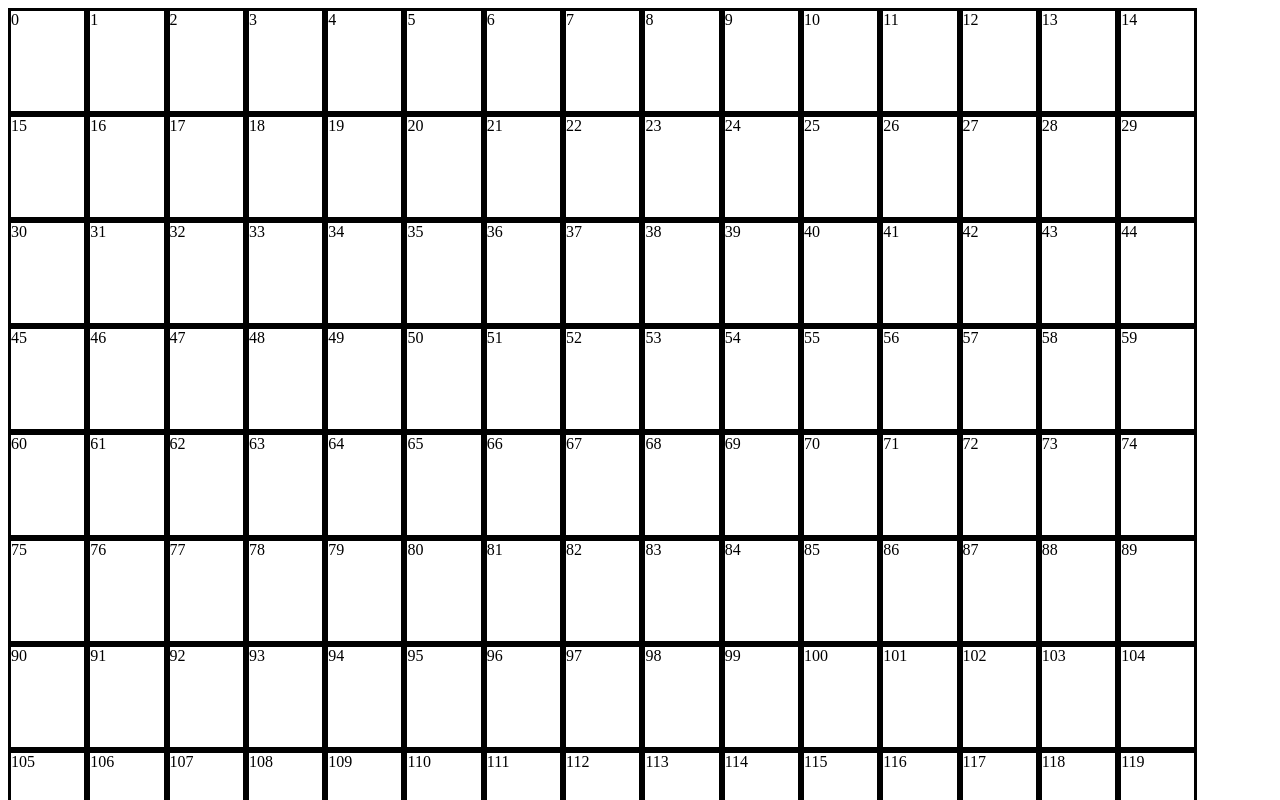
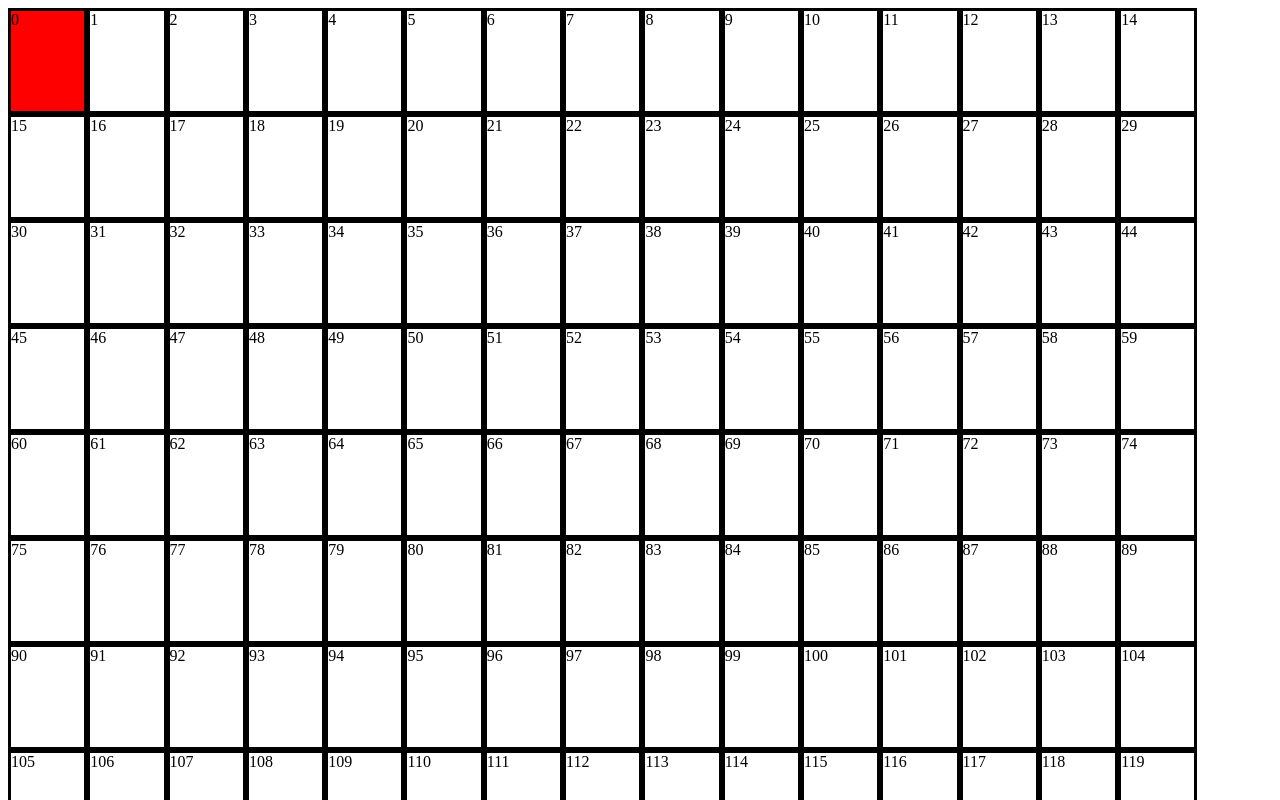
Before and after one commit to andytluu/etch-a-sketch, a plain HTML site: page index.html in a window 1280 px wide. In both pictures the pointer is over the element 47 px from the left and 61 px from the top of the page. Shown: the top 800 px of the page. Drawn offline with Linux system fonts and the light colour scheme.

Commit message:
Add hover effect to divs

```diff
--- a/eas.css
+++ b/eas.css
@@ -11,3 +11,7 @@ div{
     height: 100px;
     flex: 0 0 5.8%;
 }
+
+div:hover{
+    background-color: red;
+}
```
